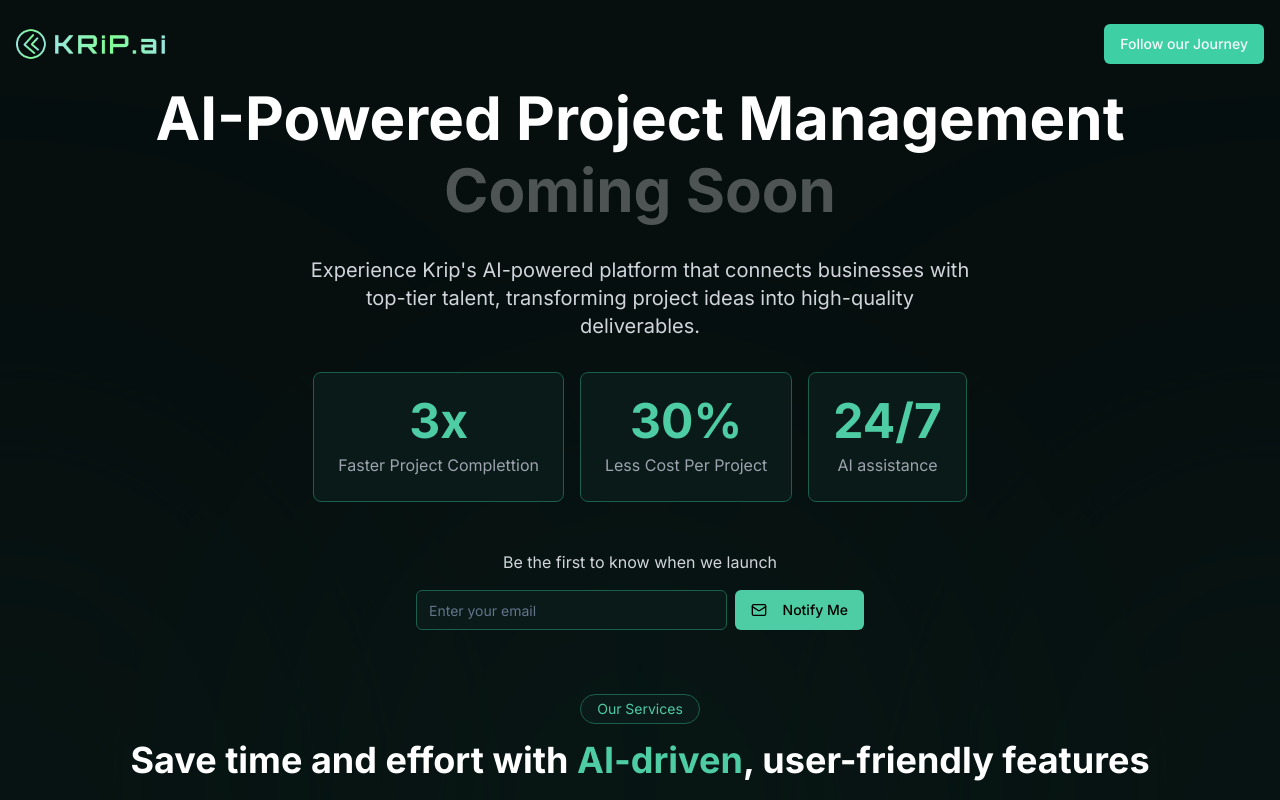
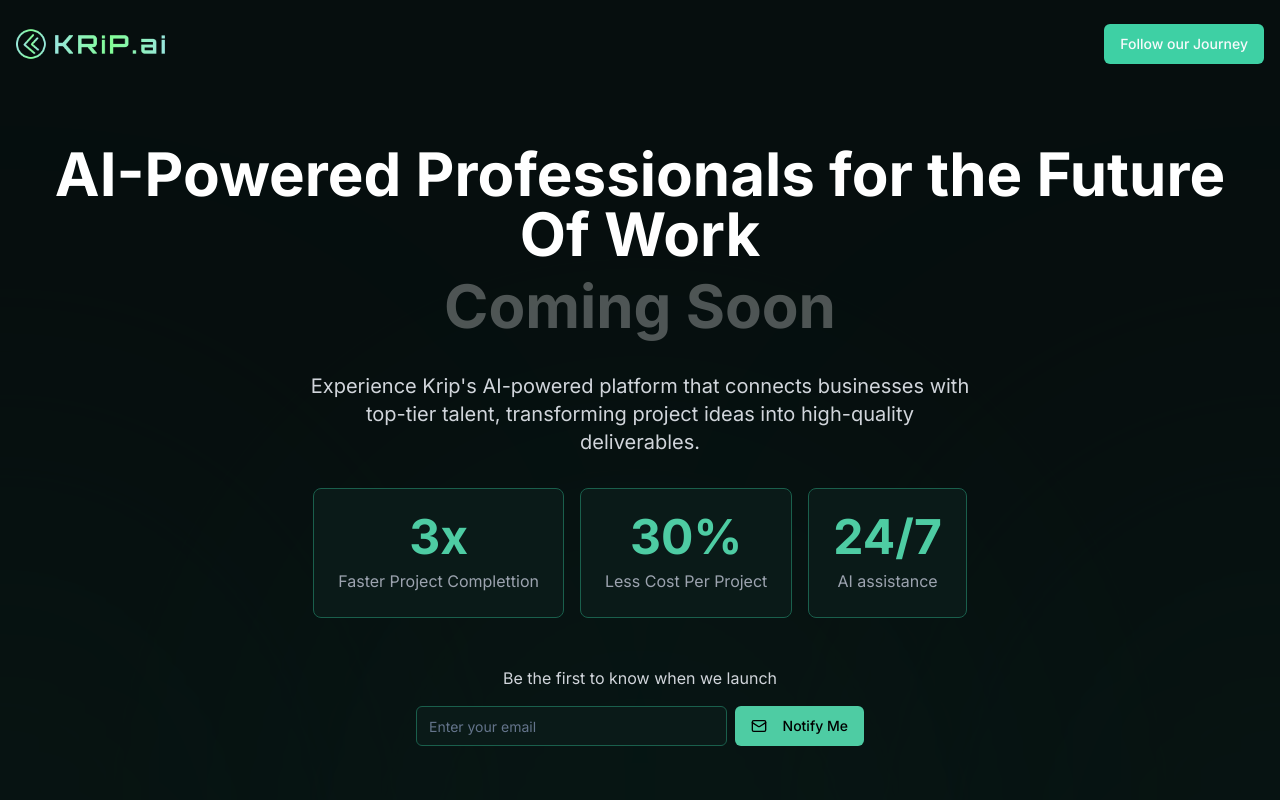
Before and after one commit to ajayshakya69/krip_landing_page, a Next.js app: page / in a window 1280 px wide. Shown: the top 800 px of the page. Built offline with nearby package versions, Linux system fonts and the light colour scheme; no server answers.

Commit message:
fix: headline changes

```diff
--- a/app/partials/HeroSection.tsx
+++ b/app/partials/HeroSection.tsx
@@ -17,14 +17,14 @@ export default function HeroSection({
 }: HeroSectionProp) {
   return (
     <main className="flex-1 flex flex-col items-center justify-center px-4 z-10">
-      <div className="w-full mx-auto text-center">
+      <div className="w-full mx-auto text-center mt-14">
         <motion.h1
           initial={{ y: 50, opacity: 0 }}
           animate={{ y: 0, opacity: 1 }}
           transition={{ duration: 0.8 }}
           className="text-4xl md:text-6xl font-bold text-white mb-6"
         >
-          AI-Powered Project Management
+          AI-Powered Professionals for the Future Of Work
           <div className="relative inline-block w-full my-3">
             <motion.span
               initial={{ opacity: 0 }}
```
